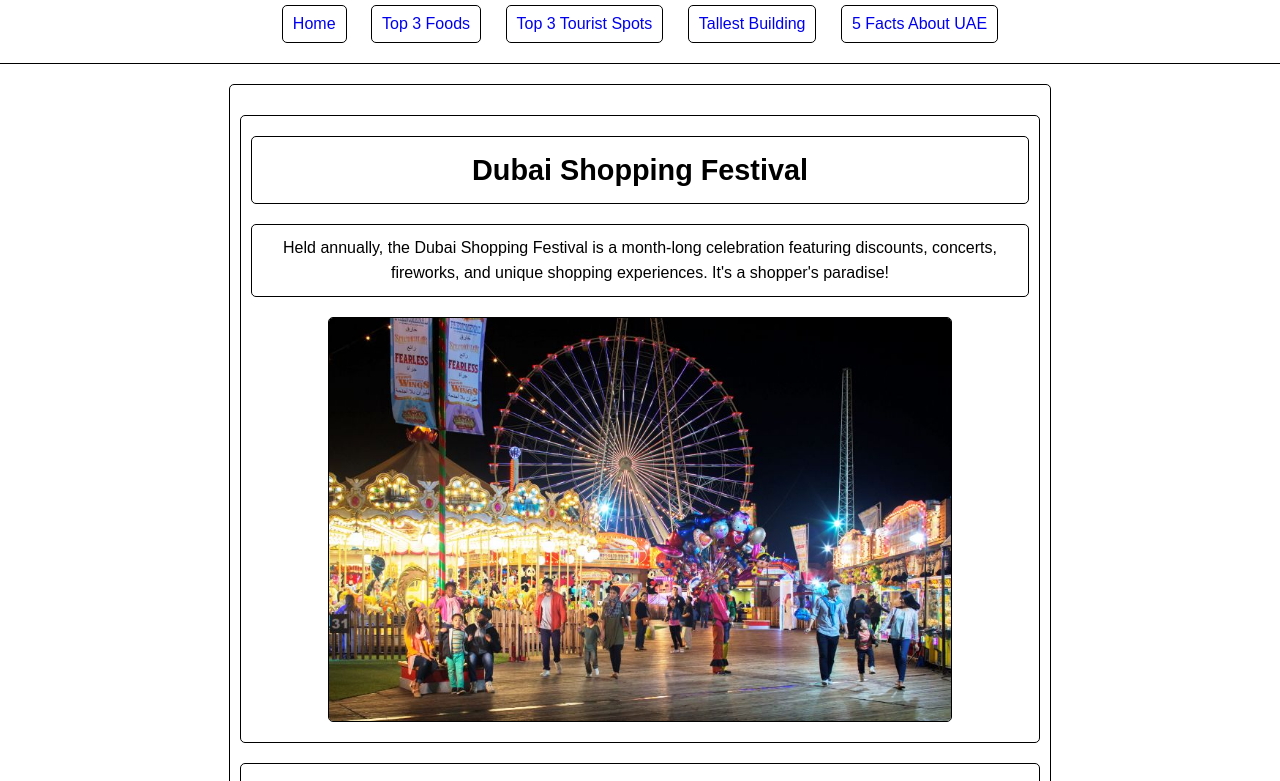
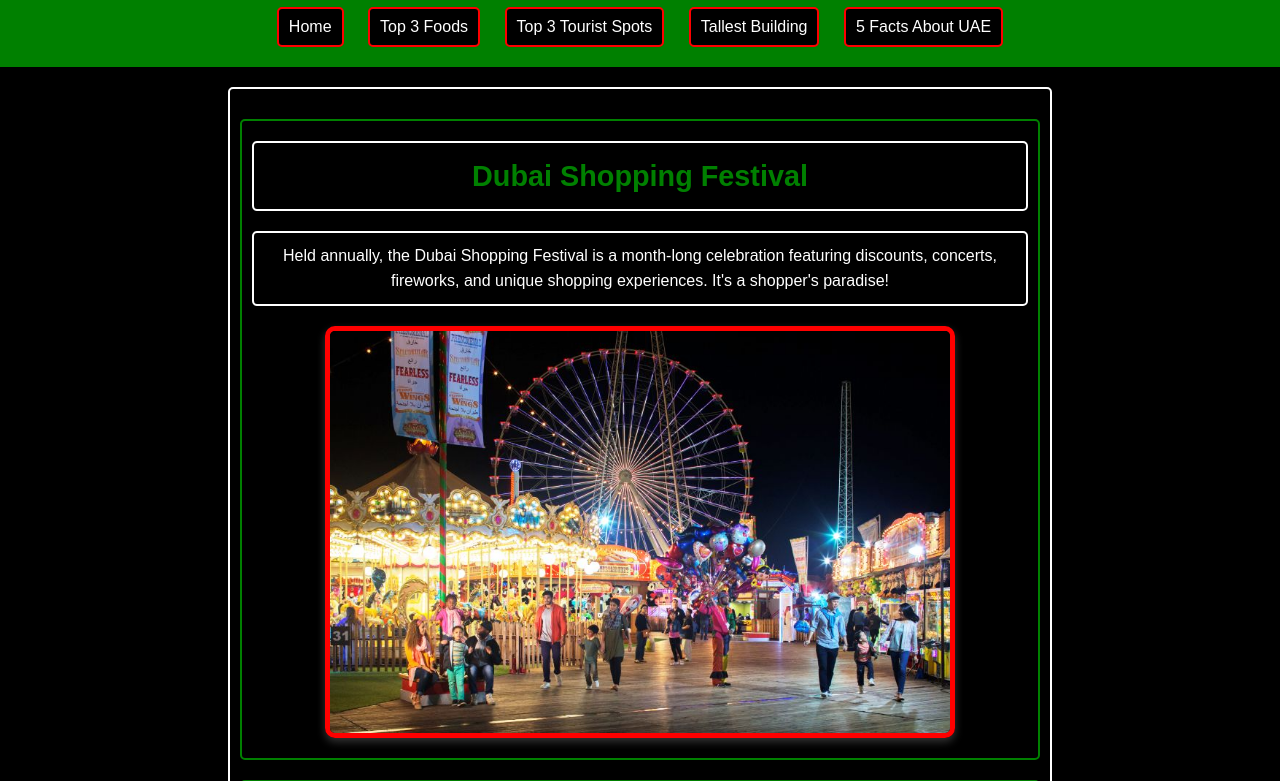
Before and after one commit to syam9xd/act2, a plain HTML site: page events.html in a window 1280 px wide. Shown: the part 111-892 px from the top of the page. Drawn offline with Linux system fonts and the light colour scheme.

Commit message:
updated css

```diff
--- a/styles.css
+++ b/styles.css
@@ -3,15 +3,16 @@ body {
   margin: 0;
   padding: 0;
   line-height: 1.6;
-  background-color: white;
-  color: black;
+  color: white;
+  background-color: #000000;
   text-align: center;
 }
 
 header {
+  background-color: #008000;
+  color: white;
   padding: 20px;
   text-align: center;
-  border-bottom: 1px solid black;
 }
 
 header h1 {
@@ -24,24 +25,25 @@ nav {
 }
 
 nav a {
+  color: white;
   text-decoration: none;
   margin: 0 10px;
   padding: 5px 10px;
-  border: 1px solid black;
+  background-color: #000000;
+  border: 2px solid #ff0000;
   border-radius: 5px;
-  display: inline-block;
 }
 
 nav a:hover {
-  background-color: lightgray;
+  background-color: #ff0000;
 }
 
 main, h1, h2, p, li {
   margin: 20px auto;
   max-width: 800px;
   padding: 10px;
-  border: 1px solid black;
-  background-color: white;
+  border: 2px solid #ffffff;
+  background-color: #000000;
   border-radius: 5px;
   text-align: center;
   word-wrap: break-word;
@@ -52,8 +54,9 @@ main, h1, h2, p, li {
   height: auto;
   display: block;
   margin: 20px auto;
-  border: 1px solid black;
-  border-radius: 5px;
+  border: 5px solid #ff0000;
+  border-radius: 10px;
+  box-shadow: 0 4px 8px rgba(255, 255, 255, 0.2);
 }
 
 ul {
@@ -64,8 +67,8 @@ ul {
 ul li {
   margin: 10px auto;
   padding: 10px;
-  border: 1px solid black;
-  background-color: white;
+  border: 2px solid #008000;
+  background-color: #000000;
   text-align: center;
   max-width: 600px;
   word-wrap: break-word;
@@ -76,31 +79,36 @@ img {
   height: auto;
   display: block;
   margin: 20px auto;
-  border: 1px solid black;
-  border-radius: 5px;
+  border: 5px solid #ff0000;
+  border-radius: 10px;
+  box-shadow: 0 4px 8px rgba(255, 255, 255, 0.2);
 }
 
 a {
   display: inline-block;
+  color: #008000;
   text-decoration: none;
   margin-top: 10px;
   padding: 5px 10px;
-  border: 1px solid black;
-  background-color: white;
+  border: 2px solid #ff0000;
+  background-color: #000000;
   border-radius: 5px;
 }
 
 a:hover {
-  background-color: lightgray;
+  background-color: #008000;
+  color: white;
 }
 
 h1 {
+  color: #ff0000;
   font-size: 2.5em;
   text-align: center;
   margin: 20px auto;
 }
 
 h2 {
+  color: #008000;
   font-size: 1.8em;
   margin: 10px auto;
 }
@@ -108,15 +116,16 @@ h2 {
 footer {
   margin-top: 20px;
   padding: 10px;
-  border-top: 1px solid black;
+  background-color: #008000;
+  color: white;
   text-align: center;
 }
 
 .event-item, .culture-item {
   margin: 20px auto;
   padding: 10px;
-  border: 1px solid black;
-  background-color: white;
+  border: 2px solid #008000;
+  background-color: #000000;
   border-radius: 5px;
   max-width: 800px;
   text-align: center;
@@ -127,6 +136,7 @@ footer {
   max-width: 80%;
   height: auto;
   margin: 10px auto;
-  border: 1px solid black;
-  border-radius: 5px;
+  border: 5px solid #ff0000;
+  border-radius: 10px;
+  box-shadow: 0 4px 8px rgba(255, 255, 255, 0.2);
 }
```
